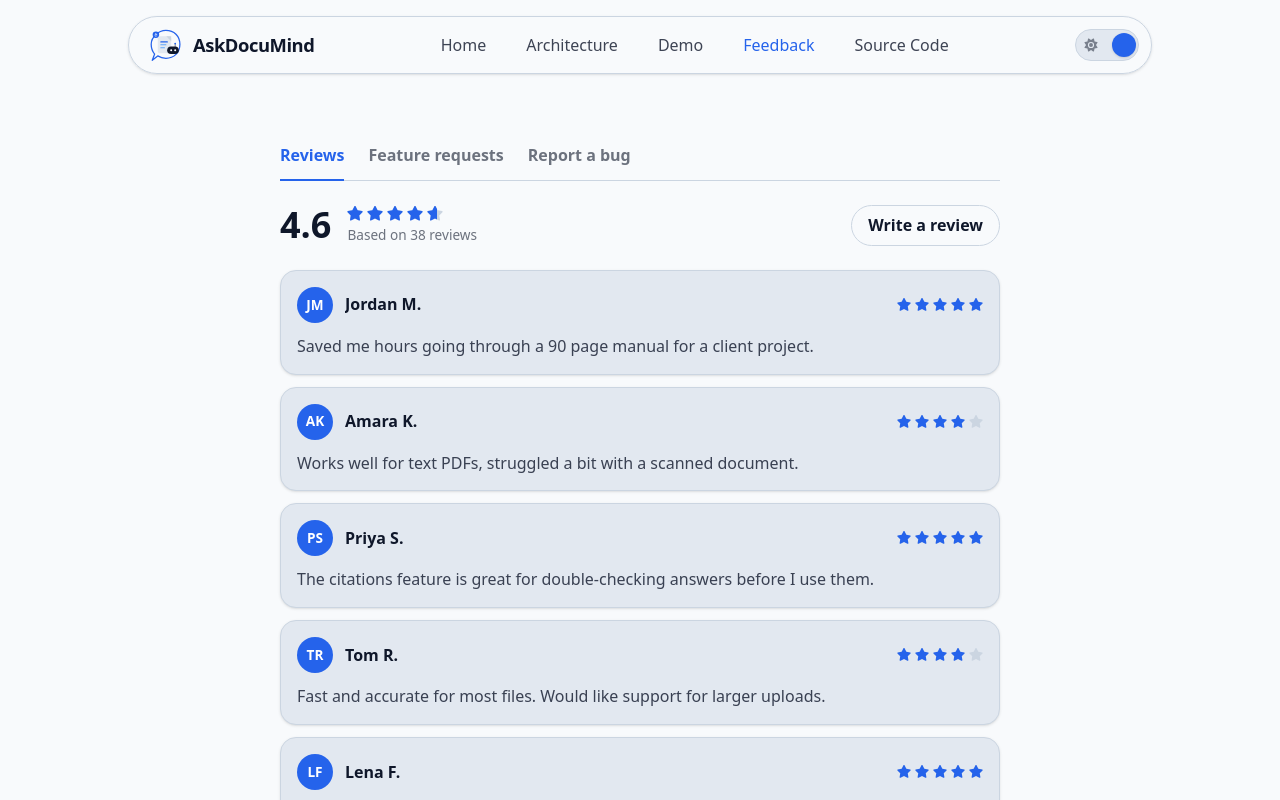
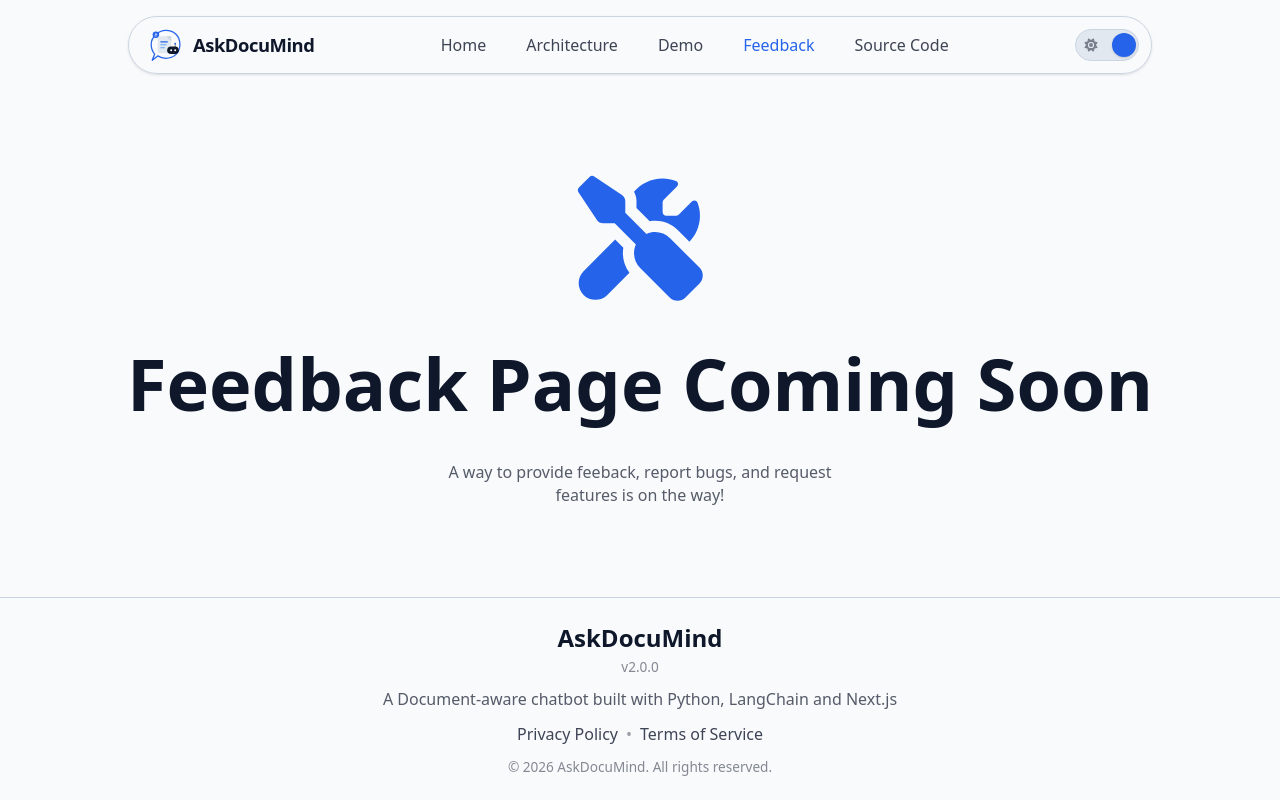
Before and after one commit to EmmanuelM-A/askdocumind-web, a Next.js app: page /feedback in a window 1280 px wide. Built offline with nearby package versions, Linux system fonts and the light colour scheme.

Commit message:
feat(feedback): implement initial feedback page layout with a Coming Soon message

```diff
--- a/src/app/feedback/page.tsx
+++ b/src/app/feedback/page.tsx
@@ -1,32 +1,32 @@
 "use client";
 
-// import { ComingSoon } from "@/components/utils/ComingSoon";
-//
+import { ComingSoon } from "@/components/utils/ComingSoon";
+
+export default function FeedbackPage() {
+	return (
+		<ComingSoon
+			title="Feedback Page Coming Soon"
+			description="A way to provide feeback, report bugs, and request features is on the way!"
+		/>
+	);
+}
+
+// import { useState } from "react";
+// import { FeatureRequestsSection } from "@/components/feedback/FeatureRequestsSection";
+// import { type FeedbackTab, FeedbackTabs } from "@/components/feedback/FeedbackTabs";
+// import { ReportBugSection } from "@/components/feedback/ReportBugSection";
+// import { ReviewsSection } from "@/components/feedback/ReviewsSection";
+
 // export default function FeedbackPage() {
+// 	const [activeTab, setActiveTab] = useState<FeedbackTab>("reviews");
+
 // 	return (
-// 		<ComingSoon
-// 			title="Feedback Page Coming Soon"
-// 			description="A way to provide feeback, report bugs, and request features is on the way!"
-// 		/>
+// 		<div className="mx-auto flex w-full max-w-3xl flex-col gap-6 px-4 py-12 sm:px-6 sm:py-16">
+// 			<FeedbackTabs activeTab={activeTab} onTabChange={setActiveTab} />
+
+// 			{activeTab === "reviews" && <ReviewsSection />}
+// 			{activeTab === "featureRequests" && <FeatureRequestsSection />}
+// 			{activeTab === "reportBug" && <ReportBugSection />}
+// 		</div>
 // 	);
 // }
-
-import { useState } from "react";
-import { FeatureRequestsSection } from "@/components/feedback/FeatureRequestsSection";
-import { type FeedbackTab, FeedbackTabs } from "@/components/feedback/FeedbackTabs";
-import { ReportBugSection } from "@/components/feedback/ReportBugSection";
-import { ReviewsSection } from "@/components/feedback/ReviewsSection";
-
-export default function FeedbackPage() {
-	const [activeTab, setActiveTab] = useState<FeedbackTab>("reviews");
-
-	return (
-		<div className="mx-auto flex w-full max-w-3xl flex-col gap-6 px-4 py-12 sm:px-6 sm:py-16">
-			<FeedbackTabs activeTab={activeTab} onTabChange={setActiveTab} />
-
-			{activeTab === "reviews" && <ReviewsSection />}
-			{activeTab === "featureRequests" && <FeatureRequestsSection />}
-			{activeTab === "reportBug" && <ReportBugSection />}
-		</div>
-	);
-}
```
